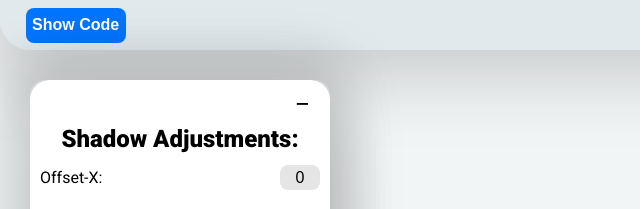
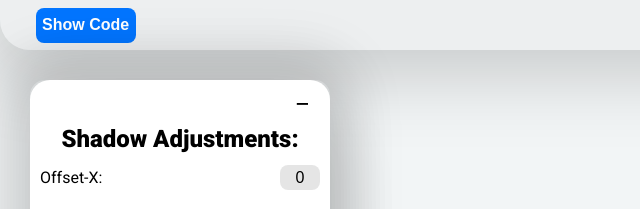
Before and after one commit to Aurotem/Shadow-Generator, a plain HTML site: page index.html in a window 1280 px wide. Shown: the top 209 px of the page, 0-640 px from the left. Drawn offline with Linux system fonts and the light colour scheme.

Commit message:
Nav color change

```diff
--- a/style.css
+++ b/style.css
@@ -34,7 +34,7 @@ footer .links {
 
 /*! Navbar */
 nav {
-  background-color: rgba(156, 184, 195, 0.2);
+  background-color: rgba(215, 215, 215, 0.2);
   display: flex;
   justify-content: space-between;
   height: 50px;
@@ -59,6 +59,7 @@ nav ul {
   border-radius: 8px;
   background-color: rgb(2, 117, 255);
   border: none;
+  margin-left: 10px;
 }
 .gen-code-header {
   margin-top: 15px;
```
